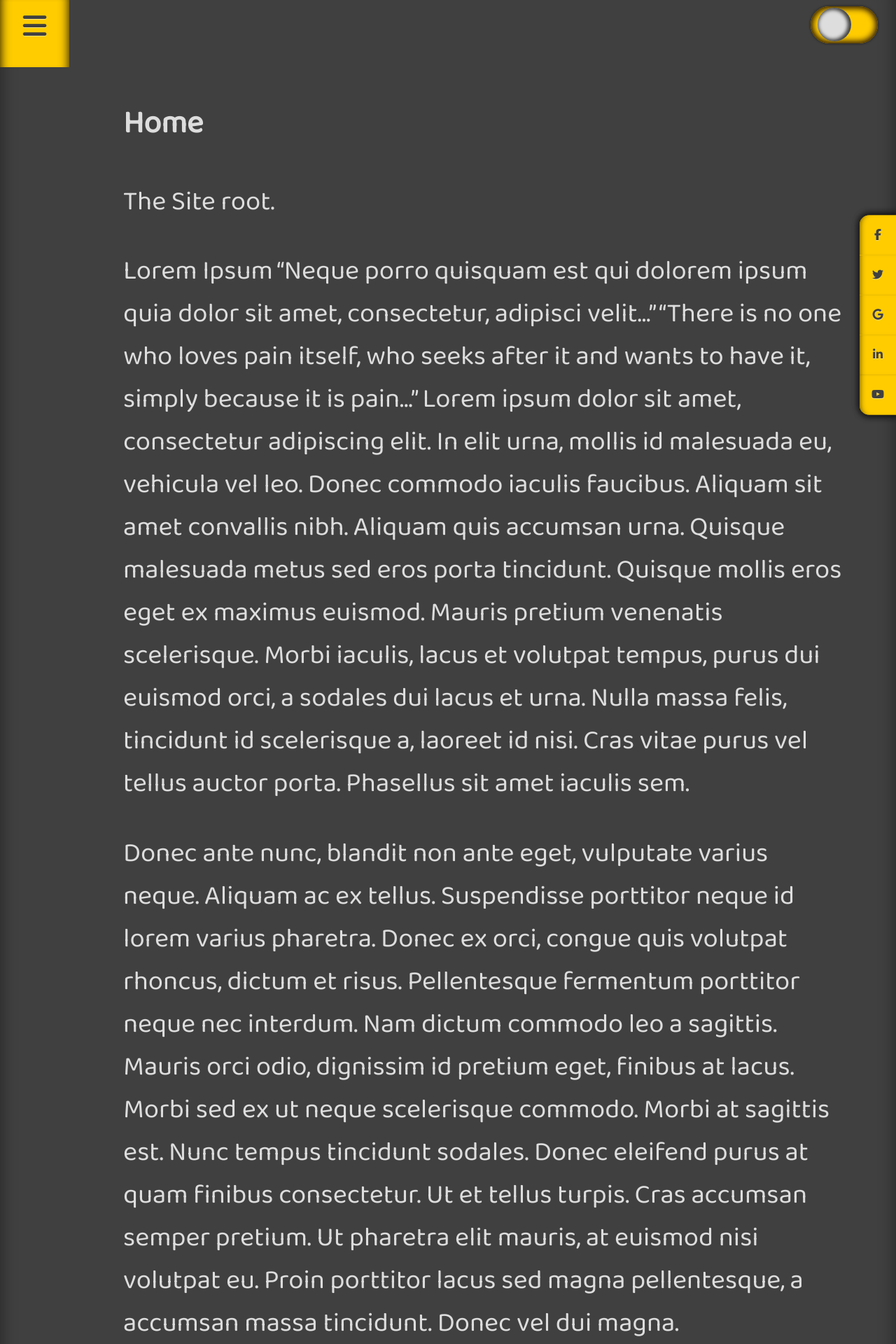
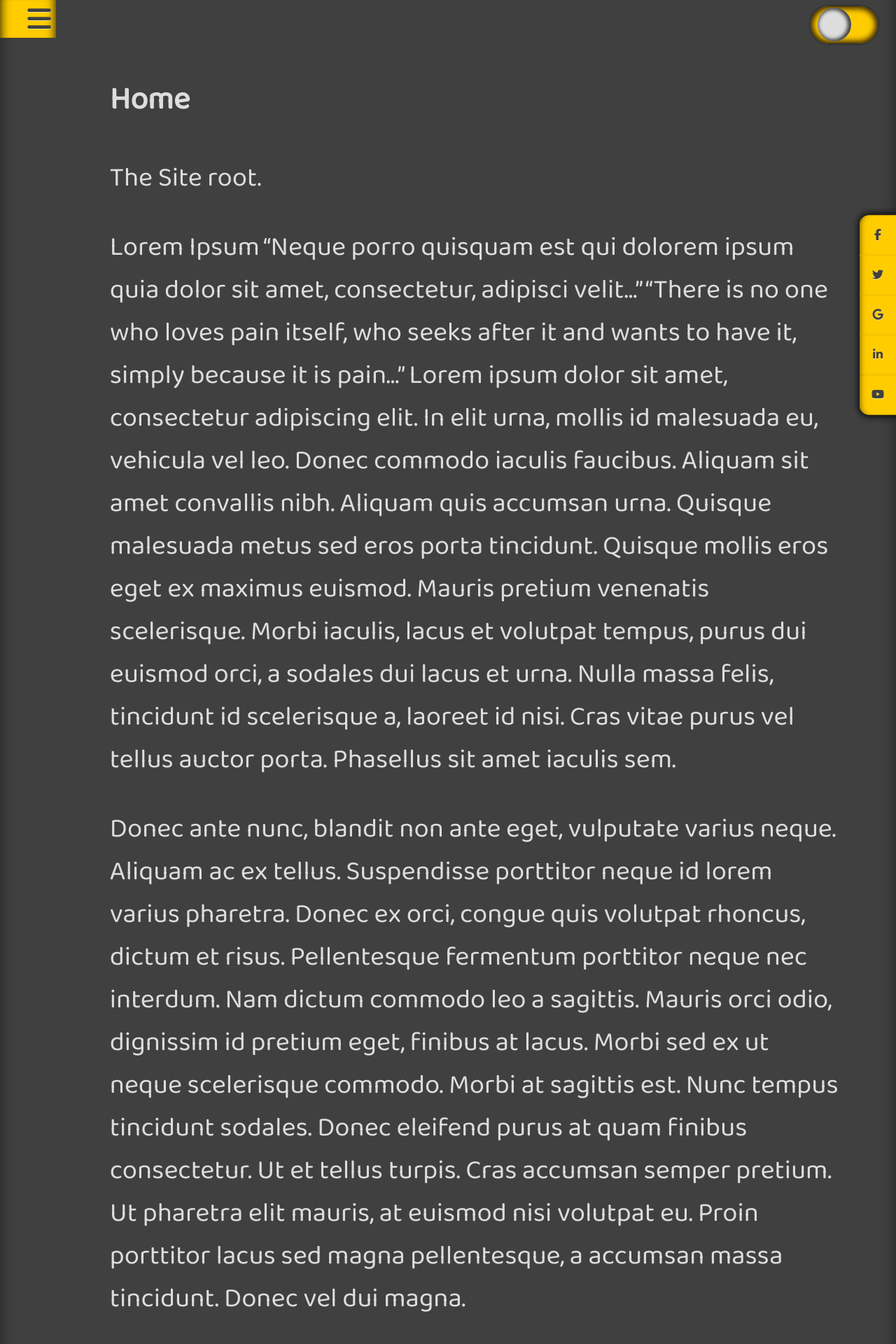
Before and after one commit to brettjrea/brettjrea.github.io-old, a Jekyll site: the page built from index.md, in a window 1280 px wide. Shown: the top 1920 px of the page at 70% size. Built offline with Jekyll 4.4.1, drawn with Linux system fonts in a browser that asks for light colours; nearby versions of some CDN libraries; comment, search, counter and statistics services are not loaded.

Commit message:
Update styles.scss

```diff
--- a/assets/css/styles.scss
+++ b/assets/css/styles.scss
@@ -197,13 +197,15 @@
 
 .sidenav-toggle {
 float:left;
-height: 60px;
-padding: 2vh 2vw 2vh 2vw;
-transition: all 0.3s ease;
+padding: 8px 0px 8px 32px;
+text-shadow: 0px 1px 0px rgba(255, 255, 255, .5);
+text-decoration: none;
+font-size: 3vw;
 background: var(--soc);
+color: var(--bg);
 box-shadow: var(--navshine);
-color: var(--bg);
-text-shadow: 0px 1px 0px rgba(255, 255, 255, .5);
+display: block;
+transition: 0.3s;
 }
 
 /* Style page content - use this if you want to push the page content to the right when you open the side navigation */
```
